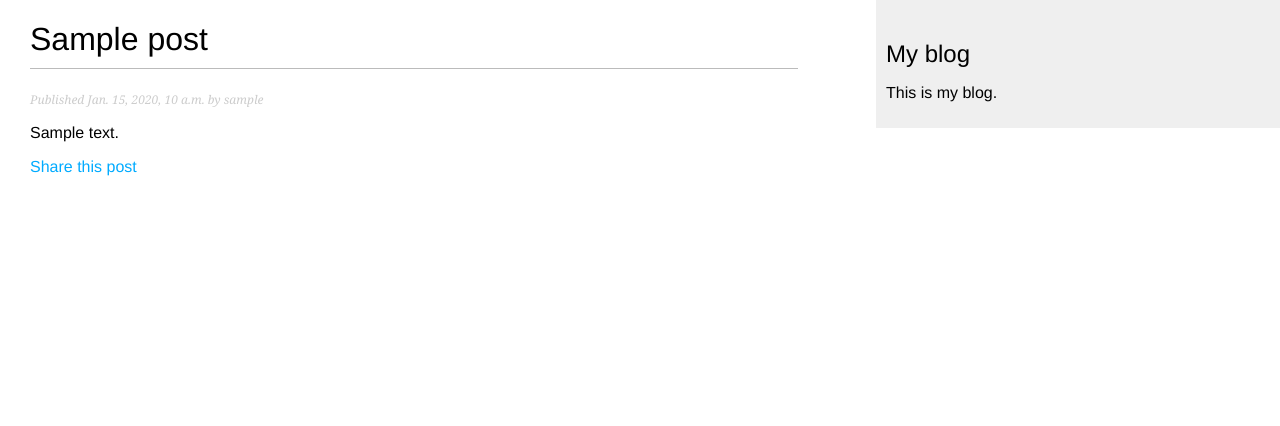
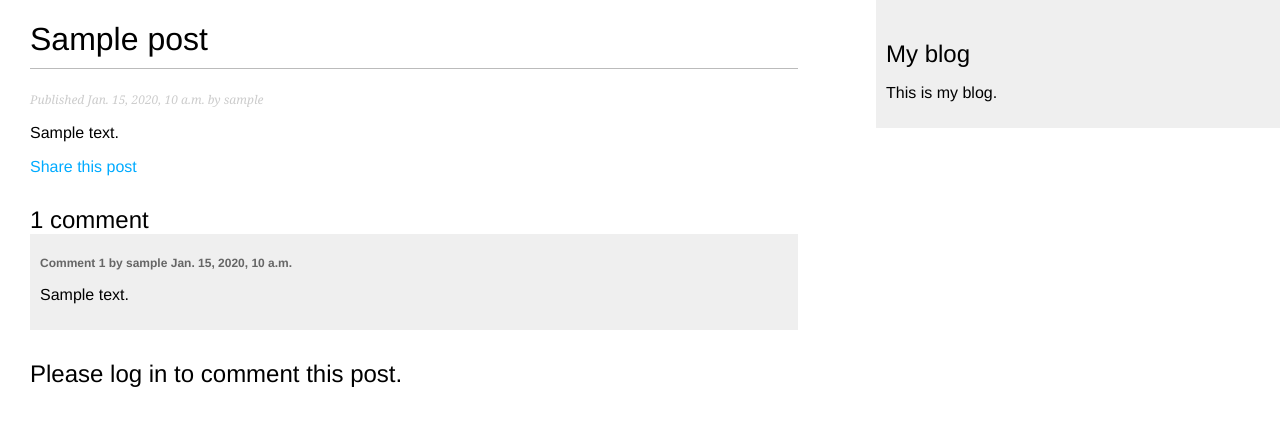
Before and after one commit to MuhutDil/TextBlog, a Django app: a page that uses blog/templates/blog/post/detail.html in a window 1280 px wide. Shown: the top 426 px of the page. Run offline with Django 5.2, Linux system fonts and the light colour scheme; tables that the repository leaves empty hold one stand-in row (values such as "Sample post").

Commit message:
Add comments

```diff
--- a/blog/forms.py
+++ b/blog/forms.py
@@ -1,6 +1,6 @@
 from django import forms
 
-
+from .models import Comment
 
 
 class EmailPostForm(forms.Form):
@@ -11,3 +11,8 @@ class EmailPostForm(forms.Form):
         required=False,
         widget=forms.Textarea
     )
+
+class CommentForm(forms.ModelForm):
+    class Meta:
+        model = Comment
+        fields = ['body']
--- a/blog/models.py
+++ b/blog/models.py
@@ -57,3 +57,29 @@ class Post(models.Model):
                 self.slug,
             ],
         )
+
+
+class Comment(models.Model):
+    post = models.ForeignKey(
+        Post,
+        on_delete=models.CASCADE,
+        related_name='comments'
+    )
+    commented_by = models.ForeignKey(
+        settings.AUTH_USER_MODEL,
+        on_delete=models.CASCADE,
+        related_name='comments',
+    )
+    body = models.TextField()
+    created = models.DateTimeField(auto_now_add=True)
+    updated = models.DateTimeField(auto_now=True)
+    active = models.BooleanField(default=True)
+
+    class Meta:
+        ordering = ['created']
+        indexes = [
+            models.Index(fields=['created']),
+        ]
+
+    def __str__(self):
+        return f'Comment by {self.commented_by} on {self.post}'
--- a/blog/templates/blog/post/detail.html
+++ b/blog/templates/blog/post/detail.html
@@ -13,4 +13,21 @@
       Share this post
     </a>
   </p>
+  {% with comments.count as total_comments %}
+    <h2>
+      {{ total_comments }} comment{{ total_comments|pluralize }}
+    </h2>
+  {% endwith %}
+  {% for comment in comments %}
+    <div class="comment">
+      <p class="info">
+        Comment {{ forloop.counter }} by {{ comment.commented_by }}
+        {{ comment.created }}
+      </p>
+      {{ comment.body|linebreaks }}
+    </div>
+  {% empty %}
+    <p>There are no comments yet.</p>
+  {% endfor %}
+  {% include "blog/post/includes/comment_form.html" %}
 {% endblock %}
--- /dev/null
+++ b/blog/templates/blog/post/includes/comment_form.html
@@ -0,0 +1,11 @@
+{% if user.is_authenticated %}
+  <h2>Add a new comment</h2>
+  <form action="{% url "blog:post_comment" post.id %}" method="post">
+    {{ form.as_p }}
+    {% csrf_token %}
+    <p><input type="submit" value="Add comment"></p>
+  </form>
+{% else %}
+    <h2>Please log in to comment this post.</h2>
+    <!-- <a href="/login/">Login</a> -->
+{% endif %}
--- a/blog/urls.py
+++ b/blog/urls.py
@@ -13,4 +13,7 @@ urlpatterns = [
         name='post_detail',
     ),
     path('<int:post_id>/share/', views.post_share, name='post_share'),
+    path(
+        '<int:post_id>/comment/', views.post_comment, name='post_comment'
+    ),
 ]
--- a/blog/views.py
+++ b/blog/views.py
@@ -1,10 +1,11 @@
+from django.core.mail import send_mail
 from django.core.paginator import EmptyPage, PageNotAnInteger, Paginator
 from django.shortcuts import get_object_or_404, render
 from django.views.generic import ListView
-from django.core.mail import send_mail
+from django.views.decorators.http import require_POST
 
+from .forms import CommentForm, EmailPostForm
 from .models import Post
-from .forms import EmailPostForm
 
 POSTS_ON_PAGE = 3
 
@@ -46,12 +47,18 @@ def post_detail(request, year, month, day, post):
         publish__month=month,
         publish__day=day,
     )
+    # List of active comments for this post
+    comments = post.comments.filter(active=True)
+    # Form for users to comment
+    form = CommentForm()
     return render(
         request,
         'blog/post/detail.html',
         {
-            'post': post
-        }
+            'post': post,
+            'comments': comments,
+            'form': form
+        },
     )
 
 
@@ -100,3 +107,32 @@ def post_share(request, post_id):
             'sent': sent
         },
     )
+
+@require_POST
+def post_comment(request, post_id):
+    post = get_object_or_404(
+        Post,
+        id=post_id,
+        status=Post.Status.PUBLISHED
+    )
+    comment = None
+    # A comment was posted
+    form = CommentForm(data=request.POST)
+    if form.is_valid():
+        # Create a Comment object without saving it to the database
+        comment = form.save(commit=False)
+        # Assign the post to the comment
+        comment.post = post
+        # Assign the user to the comment
+        comment.commented_by = request.user
+        # Save the comment to the database
+        comment.save()
+    return render(
+        request,
+        'blog/post/comment.html',
+        {
+            'post': post,
+            'form': form,
+            'comment': comment
+        },
+    )
```
Also changed, not shown: blog/admin.py (+7 -1 lines), blog/templates/blog/post/comment.html (added, +12 -0 lines), blog/migrations/0003_comment.py (added).
